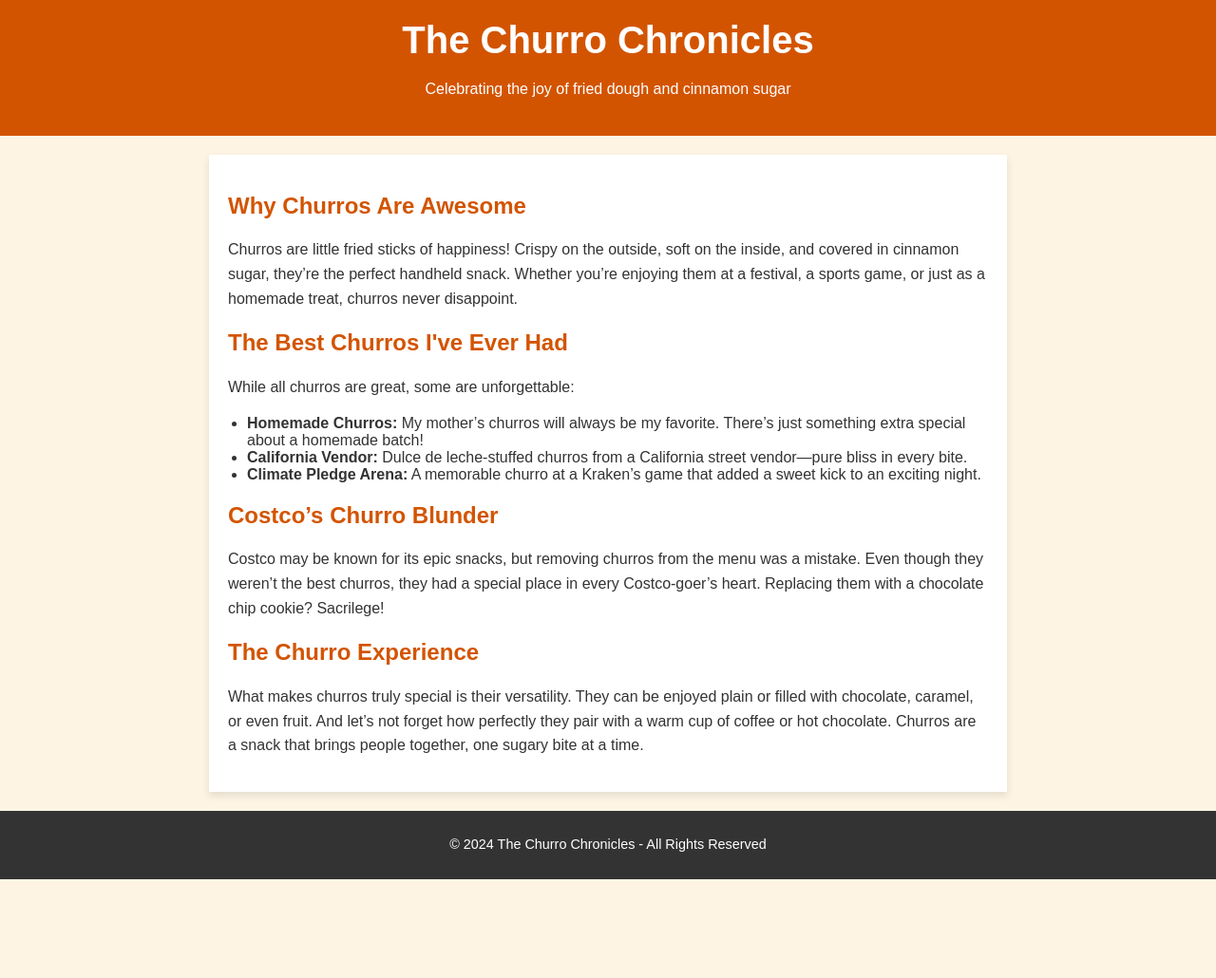
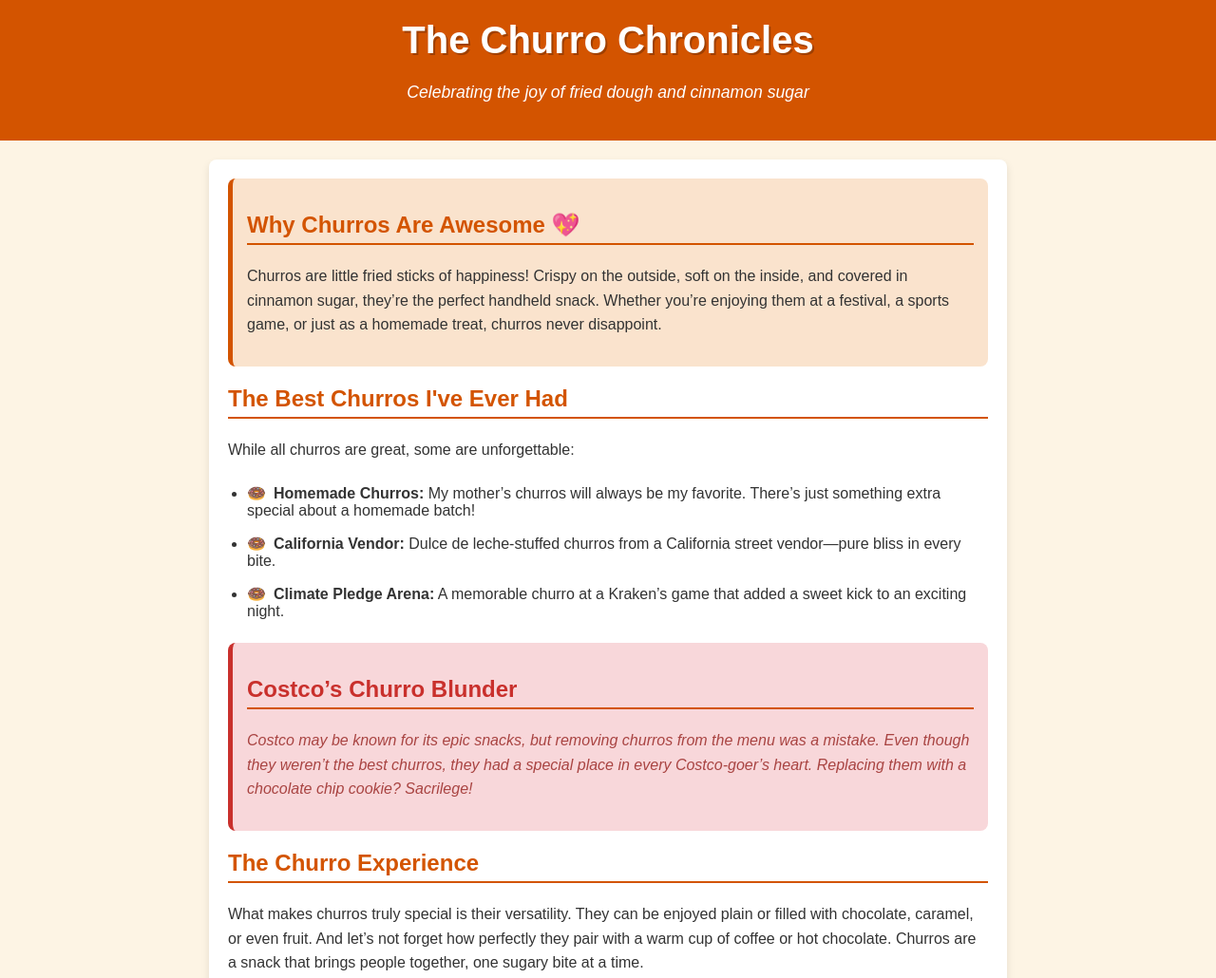
Before and after one commit to Mrtacosalad/Churros, a plain HTML site: page index.html in a window 1280 px wide. Shown: the top 1030 px of the page at 95% size. Before the commit the page ends 926 px from the top, so only its background shows below. Drawn offline with Linux system fonts and the light colour scheme.

Commit message:
Update Style.css

```diff
--- a/Style.css
+++ b/Style.css
@@ -1,8 +1,109 @@
-/*
-Click nbfs://nbhost/SystemFileSystem/Templates/Licenses/license-default.txt to change this license
-Click nbfs://nbhost/SystemFileSystem/Templates/ClientSide/css.css to edit this template
-*/
-/*
-    Created on : Nov 4, 2024, 9:47:35 AM
-    Author     : LuisS
-*/
+/* General Styling */
+body {
+    font-family: Arial, sans-serif;
+    color: #333;
+    margin: 0;
+    padding: 0;
+    background-color: #fdf4e4;
+}
+
+header {
+    background-color: #d35400; /* Cinnamon color */
+    color: #fff;
+    padding: 20px;
+    text-align: center;
+}
+
+header h1 {
+    margin: 0;
+    font-size: 2.5em;
+    text-shadow: 2px 2px #a04000;
+}
+
+header p {
+    font-style: italic;
+    font-size: 1.1em;
+}
+
+.container {
+    max-width: 800px;
+    margin: 20px auto;
+    padding: 20px;
+    background-color: #fff;
+    border-radius: 8px;
+    box-shadow: 0 4px 8px rgba(0, 0, 0, 0.1);
+}
+
+/* Section Styling */
+h2 {
+    color: #d35400;
+    border-bottom: 2px solid #d35400;
+    padding-bottom: 5px;
+}
+
+p {
+    line-height: 1.6;
+}
+
+/* List Styling */
+ul {
+    padding-left: 20px;
+}
+
+ul li {
+    padding: 8px 0;
+}
+
+/* Churro Section Highlight */
+section:first-of-type {
+    background-color: #fae3cd;
+    padding: 15px;
+    border-left: 5px solid #d35400;
+    border-radius: 8px;
+    margin-bottom: 20px;
+}
+
+/* Costco's Corner of Shame */
+section:nth-of-type(3) {
+    background-color: #f8d7da;
+    padding: 15px;
+    border-left: 5px solid #c9302c;
+    border-radius: 8px;
+    margin-bottom: 20px;
+}
+
+section:nth-of-type(3) h2 {
+    color: #c9302c;
+}
+
+section:nth-of-type(3) p {
+    font-style: italic;
+    color: #a94442;
+}
+
+/* Footer Styling */
+.footer {
+    text-align: center;
+    padding: 10px;
+    font-size: 0.9em;
+    background-color: #333;
+    color: #fff;
+}
+
+/* Special Touches */
+header h1:hover {
+    color: #f1c40f;
+}
+
+ul li::before {
+    content: "🍩";
+    padding-right: 8px;
+}
+
+section:first-of-type h2::after {
+    content: " 💖";
+}
+
+footer:hover {
+    background-color: #d35400;
+}
```
